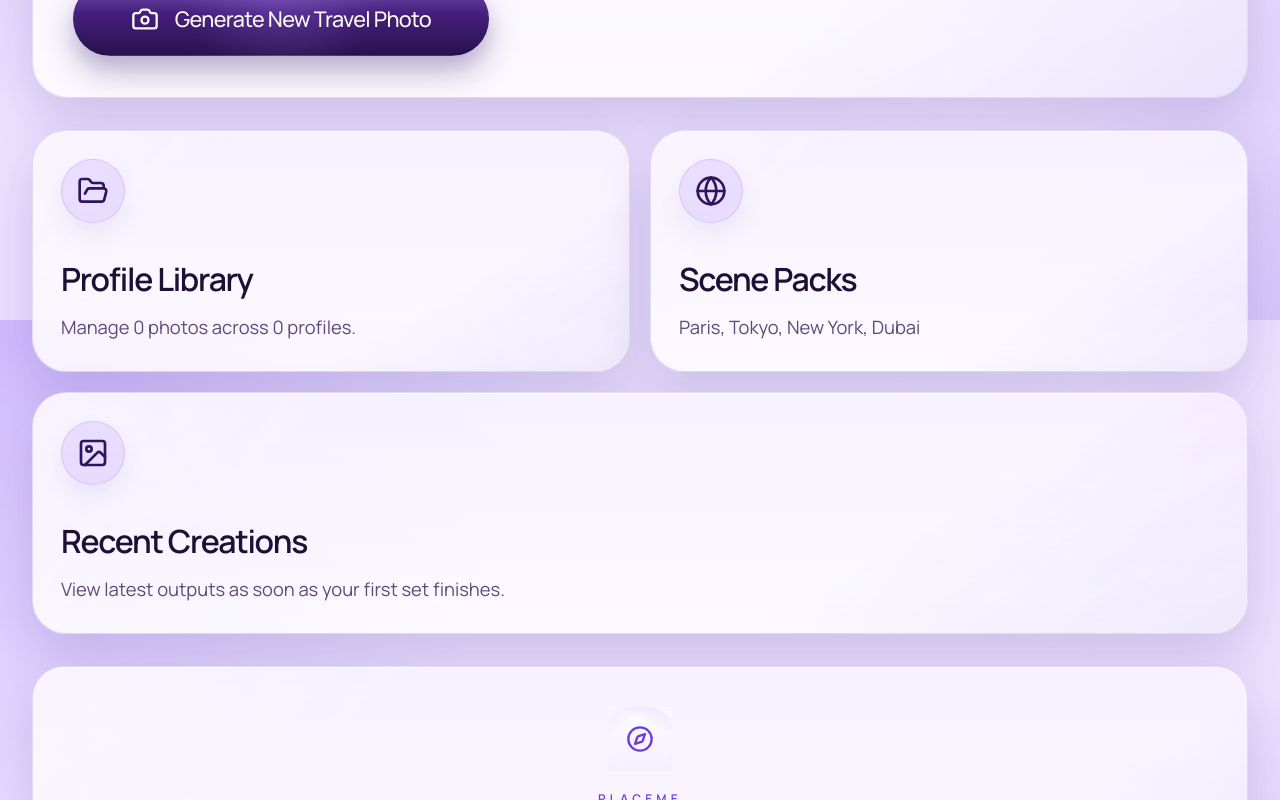
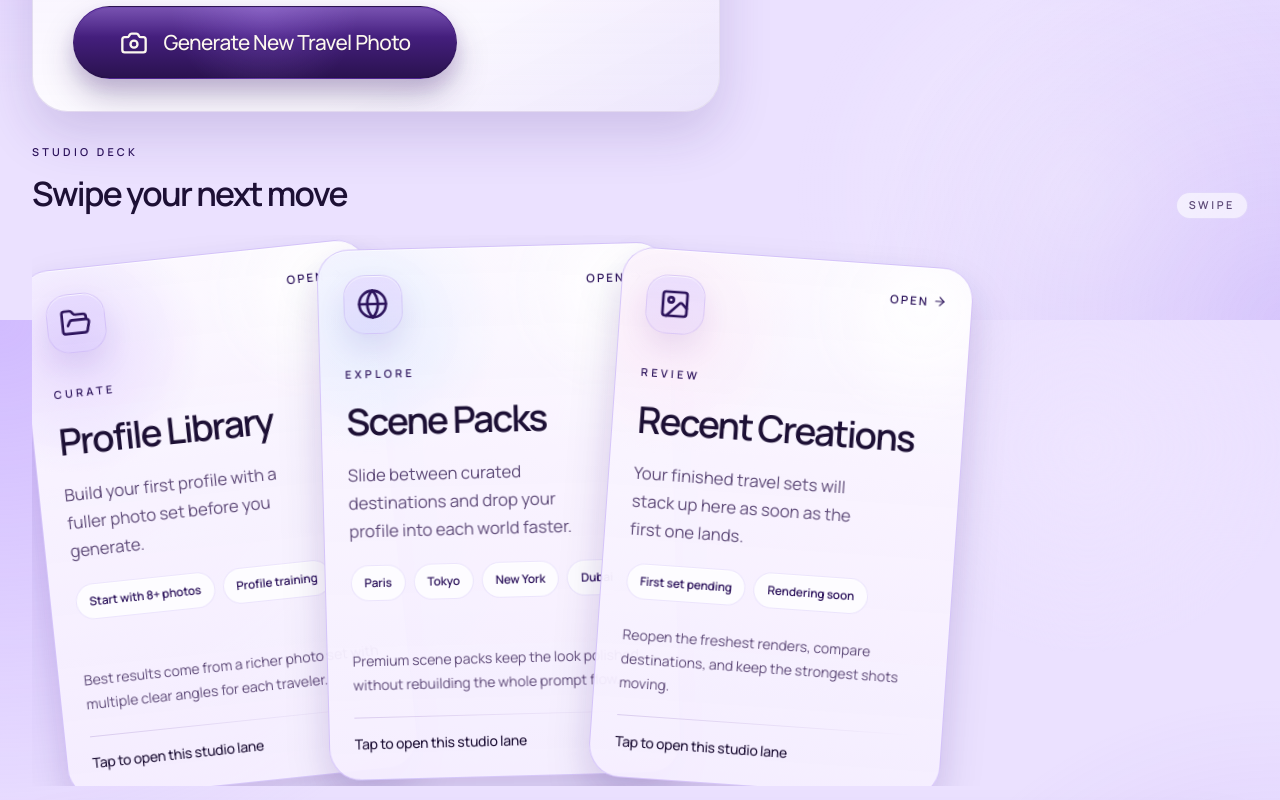
Before and after one commit to JanReimann-web/placeme, a Next.js app: page /app in a window 1280 px wide. Shown: the part 480-1280 px from the top of the page. Built offline with nearby package versions, Linux system fonts and the light colour scheme; no server answers; the database is empty; sample sign-in values are in the browser's storage.

Commit message:
refine signed-in home cards

```diff
--- a/app/app/page.tsx
+++ b/app/app/page.tsx
@@ -2,6 +2,7 @@
 
 import Link from "next/link";
 import {
+  ArrowRight,
   Camera,
   FolderOpen,
   Globe,
@@ -24,29 +25,78 @@ function getFirstName(name?: string | null) {
 function OverviewCard({
   href,
   icon,
+  eyebrow,
   title,
   description,
-  className = "",
+  chips,
+  footer,
+  rotate,
+  shift,
+  highlight,
+  zIndex,
 }: {
   href: string;
   icon: React.ReactNode;
+  eyebrow: string;
   title: string;
   description: string;
-  className?: string;
+  chips: string[];
+  footer: string;
+  rotate: string;
+  shift: string;
+  highlight: string;
+  zIndex: number;
 }) {
   return (
     <Link
       href={href}
-      className={`premium-pressable travel-panel group rounded-[30px] border border-[rgba(214,193,156,0.68)] bg-white/84 p-5 shadow-[0_22px_44px_rgba(77,58,30,0.08)] hover:bg-white sm:rounded-[34px] sm:p-7 ${className}`}
+      role="listitem"
+      style={
+        {
+          "--overview-card-rotate": rotate,
+          "--overview-card-shift": shift,
+          "--overview-card-highlight": highlight,
+          zIndex,
+        } as React.CSSProperties
+      }
+      className="home-overview-card premium-pressable group"
     >
-      <div className="flex h-14 w-14 items-center justify-center rounded-full border border-[rgba(124,82,219,0.18)] bg-[linear-gradient(180deg,rgba(214,194,255,0.44),rgba(170,130,246,0.22))] text-[var(--surface-dark)] shadow-[0_12px_24px_rgba(87,40,158,0.08)] sm:h-16 sm:w-16">
-        {icon}
+      <div className="flex items-start justify-between gap-4">
+        <div className="home-overview-card-icon">{icon}</div>
+        <div className="inline-flex items-center gap-1 text-[0.72rem] font-semibold uppercase tracking-[0.18em] text-[var(--surface-dark)]">
+          Open
+          <ArrowRight className="h-3.5 w-3.5" />
+        </div>
       </div>
-      <h2 className="mt-6 text-[1.7rem] font-semibold tracking-[-0.04em] text-[var(--ink-strong)] sm:mt-8 sm:text-[2rem]">
-        {title}
-      </h2>
-      <p className="mt-2 text-base leading-7 text-[var(--ink-soft)] sm:text-[1.15rem] sm:leading-8">
+
+      <div className="mt-8">
+        <p className="text-[0.68rem] font-semibold uppercase tracking-[0.3em] text-[var(--surface-dark)]">
+          {eyebrow}
+        </p>
+        <h2 className="mt-3 text-[2rem] font-semibold tracking-[-0.05em] text-[var(--ink-strong)] sm:text-[2.3rem]">
+          {title}
+        </h2>
+      </div>
+
+      <p className="mt-3 max-w-[15rem] text-[0.98rem] leading-7 text-[var(--ink-soft)] sm:text-[1.05rem]">
         {description}
+      </p>
+
+      <div className="mt-5 flex flex-wrap gap-2">
+        {chips.map((chip) => (
+          <span key={chip} className="home-overview-card-chip">
+            {chip}
+          </span>
+        ))}
+      </div>
+
+      <p className="mt-auto pt-6 text-sm leading-6 text-[var(--ink-soft)]">
+        {footer}
+      </p>
+
+      <div className="mt-5 h-px w-full bg-[linear-gradient(90deg,rgba(87,40,158,0.18),rgba(87,40,158,0))]" />
+      <p className="mt-4 text-sm font-medium tracking-[-0.02em] text-[var(--ink-strong)]">
+        Tap to open this studio lane
       </p>
     </Link>
   );
@@ -71,21 +121,77 @@ export default function DashboardPage() {
   const firstName = getFirstName(user?.displayName);
   const totalPhotos = profiles.reduce((sum, profile) => sum + profile.photoCount, 0);
   const completedJobs = jobs.filter((job) => job.status === "completed");
+  const profileCountLabel = `${profiles.length} profile${profiles.length === 1 ? "" : "s"}`;
+  const photoCountLabel = `${totalPhotos} photo${totalPhotos === 1 ? "" : "s"} ready`;
+  const completedCountLabel = `${completedJobs.length} set${completedJobs.length === 1 ? "" : "s"} finished`;
+  const profileChips = profilesLoading
+    ? ["Refreshing", "Portrait angles"]
+    : totalPhotos
+      ? [photoCountLabel, profileCountLabel]
+      : ["Start with 8+ photos", "Profile training"];
+  const creationChips = jobsLoading
+    ? ["Checking queue", "Share-ready"]
+    : completedJobs.length
+      ? [completedCountLabel, "Latest outputs"]
+      : ["First set pending", "Rendering soon"];
+  const overviewCards = [
+    {
+      href: "/app/profiles",
+      icon: <FolderOpen className="h-8 w-8" />,
+      eyebrow: "Curate",
+      title: "Profile Library",
+      description: profilesLoading
+        ? "Syncing your photo library for cleaner profile training."
+        : totalPhotos
+          ? `Keep ${photoCountLabel} organized across ${profileCountLabel}.`
+          : "Build your first profile with a fuller photo set before you generate.",
+      chips: profileChips,
+      footer: "Best results come from a richer photo set with multiple clear angles for each traveler.",
+      rotate: "-6deg",
+      shift: "0.8rem",
+      highlight: "rgba(185, 149, 255, 0.32)",
+    },
+    {
+      href: "/app/generate",
+      icon: <Globe className="h-8 w-8" />,
+      eyebrow: "Explore",
+      title: "Scene Packs",
+      description: "Slide between curated destinations and drop your profile into each world faster.",
+      chips: ["Paris", "Tokyo", "New York", "Dubai"],
+      footer: "Premium scene packs keep the look polished without rebuilding the whole prompt flow.",
+      rotate: "-1.5deg",
+      shift: "0.3rem",
+      highlight: "rgba(154, 203, 255, 0.24)",
+    },
+    {
+      href: "/app/gallery",
+      icon: <ImageIcon className="h-8 w-8" />,
+      eyebrow: "Review",
+      title: "Recent Creations",
+      description: jobsLoading
+        ? "Checking the latest finished travel sets from your studio."
+        : completedJobs.length
+          ? `Jump back into ${completedCountLabel} and choose the shots worth sharing.`
+          : "Your finished travel sets will stack up here as soon as the first one lands.",
+      chips: creationChips,
+      footer: "Reopen the freshest renders, compare destinations, and keep the strongest shots moving.",
+      rotate: "4deg",
+      shift: "1rem",
+      highlight: "rgba(255, 192, 228, 0.22)",
+    },
+  ];
 
   return (
     <div className="space-y-6 md:space-y-8">
-      <section className="travel-panel rounded-[30px] border border-[rgba(215,196,162,0.72)] bg-white/86 px-5 py-6 shadow-[0_24px_54px_rgba(77,58,30,0.08)] sm:rounded-[36px] sm:px-8 sm:py-8 md:px-10 md:py-10">
-        <div className="max-w-4xl">
-          <p className="text-[11px] font-medium uppercase tracking-[0.28em] text-[var(--ink-muted)] sm:text-sm">
-            Private studio
-          </p>
-          <h1 className="display-type mt-5 text-[3.15rem] leading-[0.92] tracking-[-0.05em] text-[var(--ink-strong)] sm:mt-6 sm:text-[5.4rem] lg:text-[6.6rem]">
+      <section className="travel-panel max-w-[43rem] rounded-[30px] border border-[rgba(215,196,162,0.72)] bg-white/86 px-5 py-5 shadow-[0_24px_54px_rgba(77,58,30,0.08)] sm:rounded-[36px] sm:px-8 sm:py-7 md:px-10 md:py-8">
+        <div className="max-w-[28rem]">
+          <h1 className="display-type text-[3.15rem] leading-[0.92] tracking-[-0.05em] text-[var(--ink-strong)] sm:text-[5.2rem] lg:text-[6rem]">
             Hello, {firstName}!
           </h1>
 
           <Link
             href="/app/generate"
-            className="premium-pressable premium-action mt-7 inline-flex w-full items-center justify-center gap-3 rounded-full px-5 py-4 text-[1.05rem] font-medium tracking-[-0.03em] sm:mt-8 sm:gap-4 sm:px-10 sm:py-5 sm:text-[1.35rem] sm:w-auto sm:min-w-[26rem]"
+            className="premium-pressable premium-action mt-6 inline-flex w-full items-center justify-center gap-3 rounded-full px-5 py-4 text-[1.05rem] font-medium tracking-[-0.03em] sm:mt-7 sm:w-auto sm:min-w-[24rem] sm:gap-4 sm:px-10 sm:py-5 sm:text-[1.3rem]"
           >
             <Camera className="h-5 w-5 sm:h-7 sm:w-7" />
             Generate New Travel Photo
@@ -93,36 +199,39 @@ export default function DashboardPage() {
         </div>
       </section>
 
-      <section className="grid gap-5 md:grid-cols-2">
-        <OverviewCard
-          href="/app/profiles"
-          icon={<FolderOpen className="h-8 w-8" />}
-          title="Profile Library"
-          description={
-            profilesLoading
-              ? "Syncing your profile library..."
-              : `Manage ${totalPhotos} photos across ${profiles.length} profiles.`
-          }
-        />
-        <OverviewCard
-          href="/app/generate"
-          icon={<Globe className="h-8 w-8" />}
-          title="Scene Packs"
-          description="Paris, Tokyo, New York, Dubai"
-        />
-        <OverviewCard
-          href="/app/gallery"
-          icon={<ImageIcon className="h-8 w-8" />}
-          title="Recent Creations"
-          description={
-            jobsLoading
-              ? "Checking your latest travel sets..."
-              : completedJobs.length
-                ? `View ${completedJobs.length} finished travel set${completedJobs.length > 1 ? "s" : ""}.`
-              : "View latest outputs as soon as your first set finishes."
-          }
-          className="md:col-span-2"
-        />
+      <section className="space-y-4">
+        <div className="flex items-end justify-between gap-4">
+          <div>
+            <p className="text-[0.68rem] font-semibold uppercase tracking-[0.3em] text-[var(--surface-dark)]">
+              Studio Deck
+            </p>
+            <h2 className="mt-2 text-[1.85rem] font-semibold tracking-[-0.05em] text-[var(--ink-strong)] sm:text-[2.1rem]">
+              Swipe your next move
+            </h2>
+          </div>
+          <span className="rounded-full border border-[rgba(108,60,230,0.12)] bg-white/60 px-3 py-1 text-[0.68rem] font-semibold uppercase tracking-[0.24em] text-[var(--ink-soft)]">
+            Swipe
+          </span>
+        </div>
+
+        <div className="home-overview-deck no-scrollbar" aria-label="Studio shortcuts" role="list">
+          {overviewCards.map((card, index) => (
+            <OverviewCard
+              key={card.title}
+              href={card.href}
+              icon={card.icon}
+              eyebrow={card.eyebrow}
+              title={card.title}
+              description={card.description}
+              chips={card.chips}
+              footer={card.footer}
+              rotate={card.rotate}
+              shift={card.shift}
+              highlight={card.highlight}
+              zIndex={index + 1}
+            />
+          ))}
+        </div>
       </section>
 
       {!jobsLoading && !jobs.length ? (
--- a/app/globals.css
+++ b/app/globals.css
@@ -699,6 +699,84 @@ textarea {
   z-index: 1;
 }
 
+.home-overview-deck {
+  display: flex;
+  align-items: stretch;
+  overflow-x: auto;
+  overscroll-behavior-x: contain;
+  scroll-snap-type: x mandatory;
+  scroll-padding-left: 0.25rem;
+  padding: 0.4rem 0.25rem 0.9rem 0.15rem;
+}
+
+.home-overview-card {
+  --overview-card-rotate: 0deg;
+  --overview-card-shift: 0rem;
+  --overview-card-highlight: rgba(185, 149, 255, 0.28);
+  flex: 0 0 min(82vw, 22rem);
+  min-height: 25rem;
+  margin-left: -3.3rem;
+  padding: 1.35rem;
+  border-radius: 2rem;
+  border: 1px solid rgba(183, 158, 244, 0.54);
+  background:
+    radial-gradient(circle at 14% 14%, var(--overview-card-highlight), transparent 24%),
+    radial-gradient(circle at 86% 8%, rgba(255, 255, 255, 0.88), transparent 20%),
+    linear-gradient(180deg, rgba(251, 247, 255, 0.98), rgba(245, 238, 255, 0.94));
+  box-shadow:
+    inset 0 1px 0 rgba(255, 255, 255, 0.7),
+    0 24px 48px rgba(45, 20, 92, 0.12),
+    0 14px 34px rgba(96, 60, 180, 0.08);
+  display: flex;
+  flex-direction: column;
+  scroll-snap-align: center;
+  transform: translateY(var(--overview-card-shift)) rotate(var(--overview-card-rotate));
+}
+
+.home-overview-card:first-child {
+  margin-left: 0;
+  scroll-snap-align: start;
+}
+
+.home-overview-card:hover,
+.home-overview-card:focus-visible {
+  transform: translateY(calc(var(--overview-card-shift) - 0.35rem)) rotate(var(--overview-card-rotate));
+  box-shadow:
+    inset 0 1px 0 rgba(255, 255, 255, 0.74),
+    0 28px 58px rgba(45, 20, 92, 0.16),
+    0 18px 36px rgba(96, 60, 180, 0.12);
+}
+
+.home-overview-card-icon {
+  display: flex;
+  height: 3.7rem;
+  width: 3.7rem;
+  align-items: center;
+  justify-content: center;
+  border-radius: 1.35rem;
+  border: 1px solid rgba(124, 82, 219, 0.16);
+  background: linear-gradient(180deg, rgba(223, 208, 255, 0.56), rgba(190, 166, 247, 0.2));
+  color: var(--surface-dark);
+  box-shadow:
+    inset 0 1px 0 rgba(255, 255, 255, 0.7),
+    0 14px 28px rgba(87, 40, 158, 0.1);
+}
+
+.home-overview-card-chip {
+  display: inline-flex;
+  align-items: center;
+  gap: 0.3rem;
+  border-radius: 999px;
+  border: 1px solid rgba(108, 60, 230, 0.12);
+  background: rgba(255, 255, 255, 0.78);
+  padding: 0.5rem 0.8rem;
+  font-size: 0.74rem;
+  font-weight: 600;
+  letter-spacing: -0.01em;
+  color: var(--surface-dark);
+  box-shadow: inset 0 1px 0 rgba(255, 255, 255, 0.82);
+}
+
 .landing-card {
   background:
     linear-gradient(180deg, rgba(249, 243, 255, 0.97), rgba(247, 239, 255, 0.94)),
@@ -775,6 +853,20 @@ textarea {
   }
 }
 
+@media (min-width: 768px) {
+  .home-overview-deck {
+    scroll-padding-left: 0.6rem;
+    padding-left: 0.6rem;
+  }
+
+  .home-overview-card {
+    flex-basis: min(22rem, 36vw);
+    min-height: 24.5rem;
+    margin-left: -4.4rem;
+    padding: 1.55rem;
+  }
+}
+
 @media (min-width: 1024px) {
   .landing-shell {
     padding: 1.4rem;
@@ -784,4 +876,8 @@ textarea {
     max-width: 24.5rem;
     min-height: min(calc(100dvh - 2.8rem), 45rem);
   }
+
+  .home-overview-card {
+    flex-basis: min(22rem, 29vw);
+  }
 }
--- a/components/place-me-logo.tsx
+++ b/components/place-me-logo.tsx
@@ -35,7 +35,7 @@ export function PlaceMeLogo({
       <PlaceMeMark className={markClassName} alt="PlaceMe logo" />
       <span
         className={cn(
-          "display-type block min-w-0 truncate whitespace-nowrap text-[2.35rem] leading-none tracking-[-0.04em] text-[var(--ink-strong)]",
+          "display-type block min-w-0 truncate whitespace-nowrap text-[2.35rem] font-bold leading-none tracking-[-0.04em] text-[var(--surface-dark)]",
           wordmarkClassName,
         )}
       >
```
